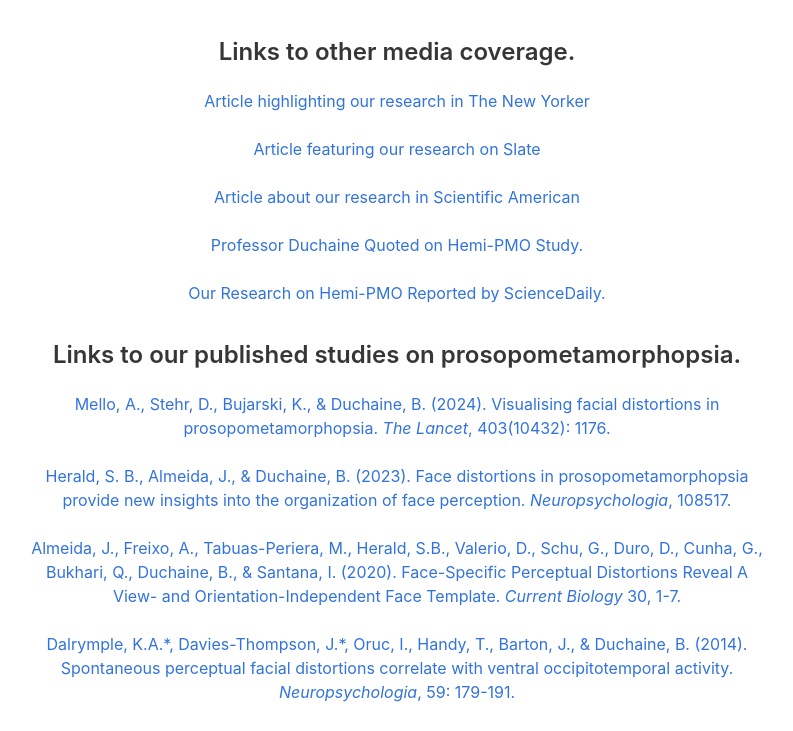
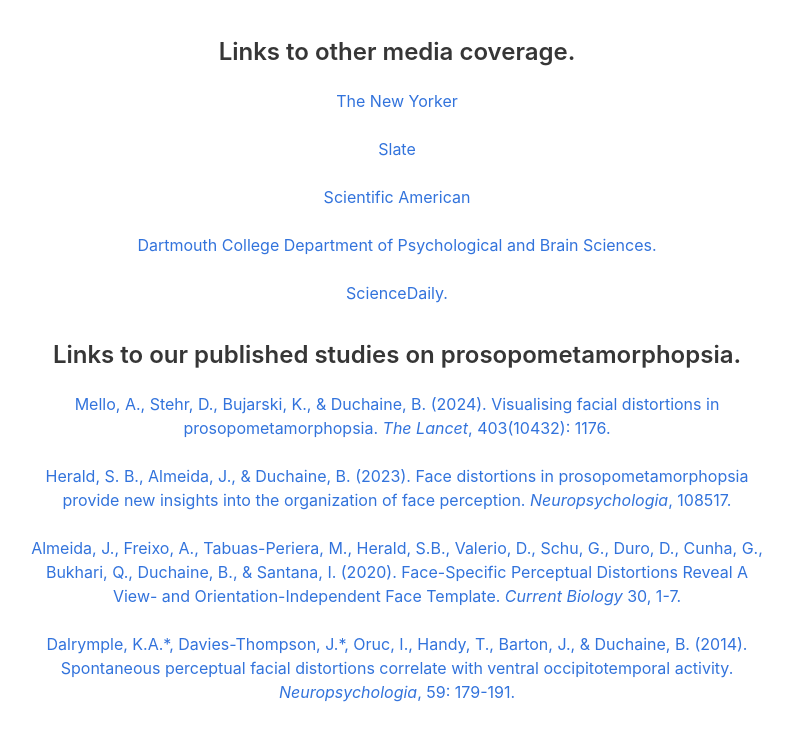
Before and after one commit to ryezyy11/hemiPMO.org, a Jekyll site: the page built from pages/media/media.html, in a window 1280 px wide and 900 px high, scrolled down 1153 px, cut to the strip 169-900 px from the top of the window. Shown: the whole strip, without its empty margins (299-1092 px from the left). Built offline with Jekyll 4.4.1, drawn with Linux system fonts in a browser that asks for light colours.

Commit message:
Shortened phrases under "Links to other media coverage" on media.html

```diff
--- a/pages/media/media.html
+++ b/pages/media/media.html
@@ -29,15 +29,15 @@
     <article class="content">
         <h2  class="title is-4">Links to other media coverage.</h2>
         <div class="column is-10" style="margin: auto;text-align: center;">
-            <a href="https://www.newyorker.com/news/annals-of-inquiry/how-a-rare-disorder-makes-people-see-monsters"> Article highlighting our research in The New Yorker </a>
+            <a href="https://www.newyorker.com/news/annals-of-inquiry/how-a-rare-disorder-makes-people-see-monsters"> The New Yorker </a>
             </br></br>
-            <a href="https://slate.com/life/2024/05/demon-face-syndrome-what-is-prosopometamorphopsia-rare-disease.html"> Article featuring our research on Slate </a>
+            <a href="https://slate.com/life/2024/05/demon-face-syndrome-what-is-prosopometamorphopsia-rare-disease.html"> Slate </a>
             </br></br>
-            <a href="https://www.scientificamerican.com/article/a-rare-visual-disorder-twists-faces-out-of-shape/"> Article about our research in Scientific American </a>
+            <a href="https://www.scientificamerican.com/article/a-rare-visual-disorder-twists-faces-out-of-shape/"> Scientific American </a>
             </br></br>
-            <a href="https://pbs.dartmouth.edu/news/2020/09/professor-brad-duchaine-quoted">Professor Duchaine Quoted on Hemi-PMO Study.</a>
+            <a href="https://pbs.dartmouth.edu/news/2020/09/professor-brad-duchaine-quoted"> Dartmouth College Department of Psychological and Brain Sciences.</a>
             </br></br>
-            <a href="https://www.sciencedaily.com/releases/2020/08/200817104255.htm">Our Research on Hemi-PMO Reported by ScienceDaily.</a>
+            <a href="https://www.sciencedaily.com/releases/2020/08/200817104255.htm"> ScienceDaily.</a>
         </div>
     </article>
     <article class="content">
```
